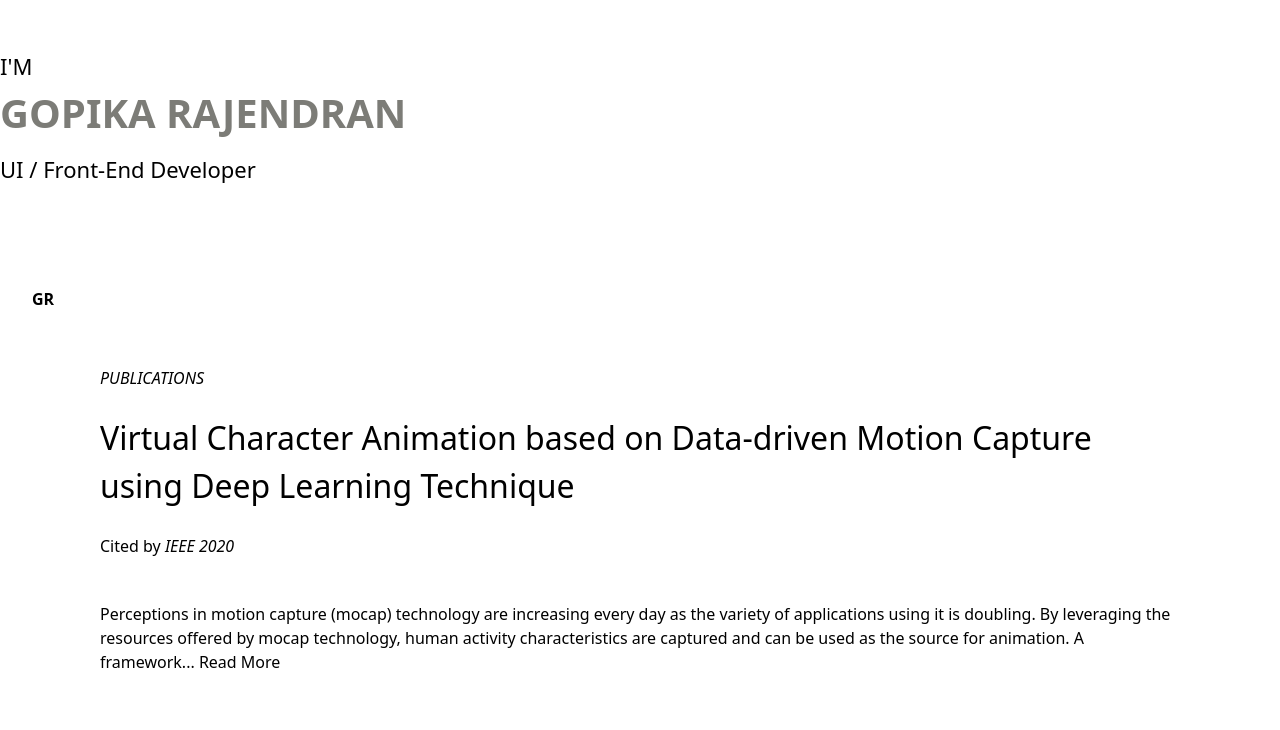
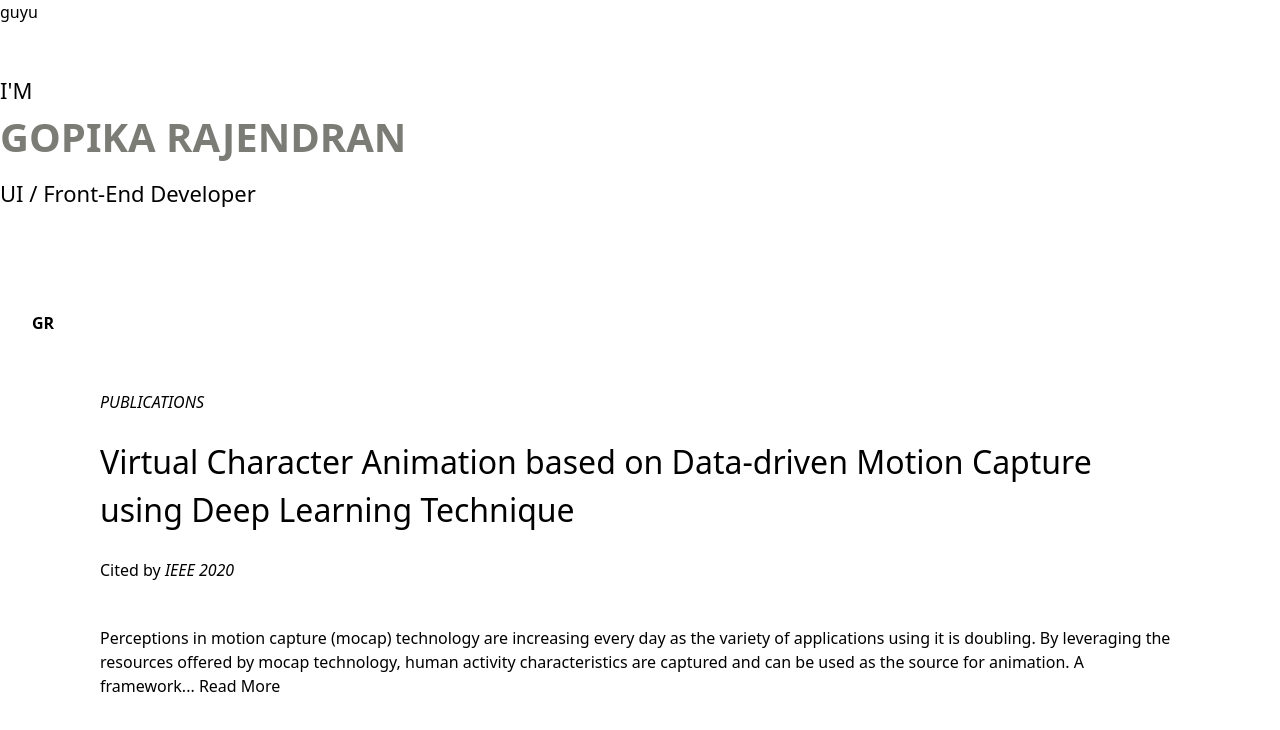
Before and after one commit to gopikaraj/profile, a website: page src/index.html in a window 1280 px wide. Drawn offline with Linux system fonts and the light colour scheme.

Commit message:
Update index.html

```diff
--- a/src/index.html
+++ b/src/index.html
@@ -12,6 +12,7 @@
 </head>
 <body>
     <div id="firstPage">
+        guyu
         <section>
             <div>
                 <table width="100%" align="center">
```
